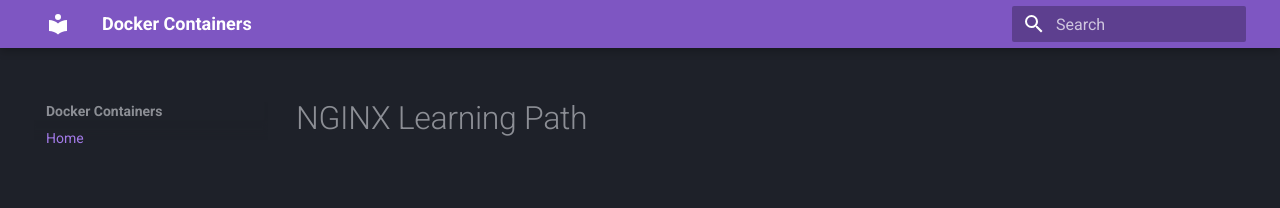
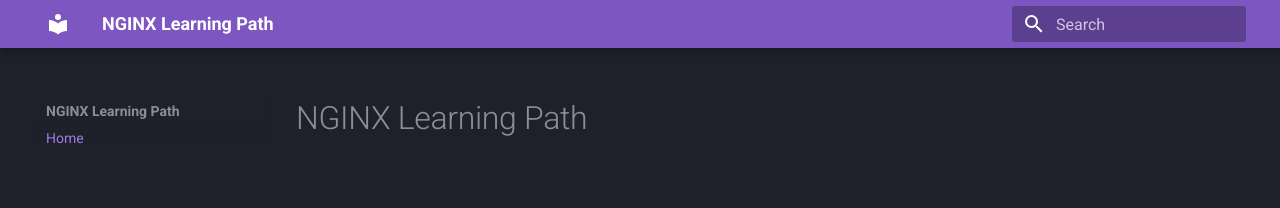
Before and after one commit to janobourian/nginx-learning-path, an MkDocs documentation site: the page built from docs/index.md, in a window 1280 px wide. Shown: the top 208 px of the page. Built offline with MkDocs 1.6.1 and Material for MkDocs 9.7.7, drawn with Linux system fonts in a browser that asks for light colours.

Commit message:
add: new name for the main page

```diff
--- a/mkdocs.yml
+++ b/mkdocs.yml
@@ -1,4 +1,4 @@
-site_name: Docker Containers
+site_name: NGINX Learning Path
 theme:
   name: material
   palette:
```
